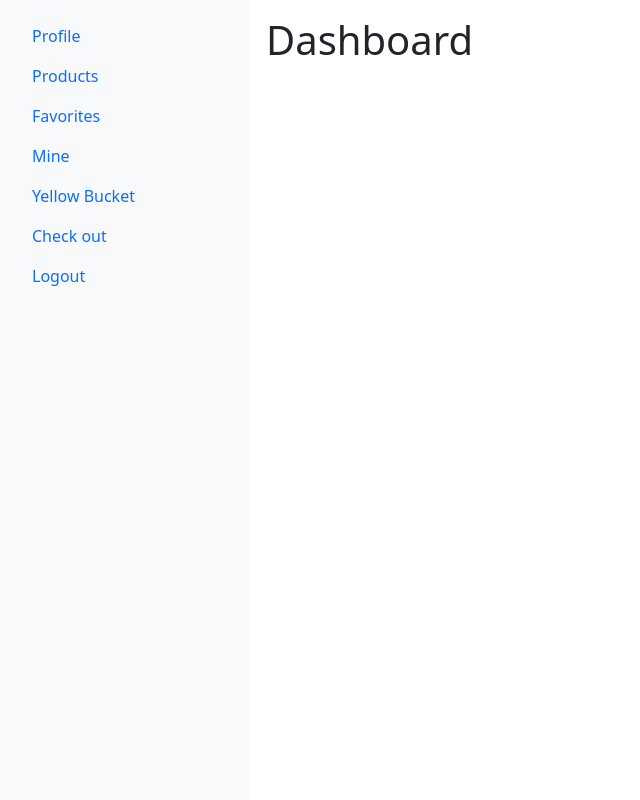
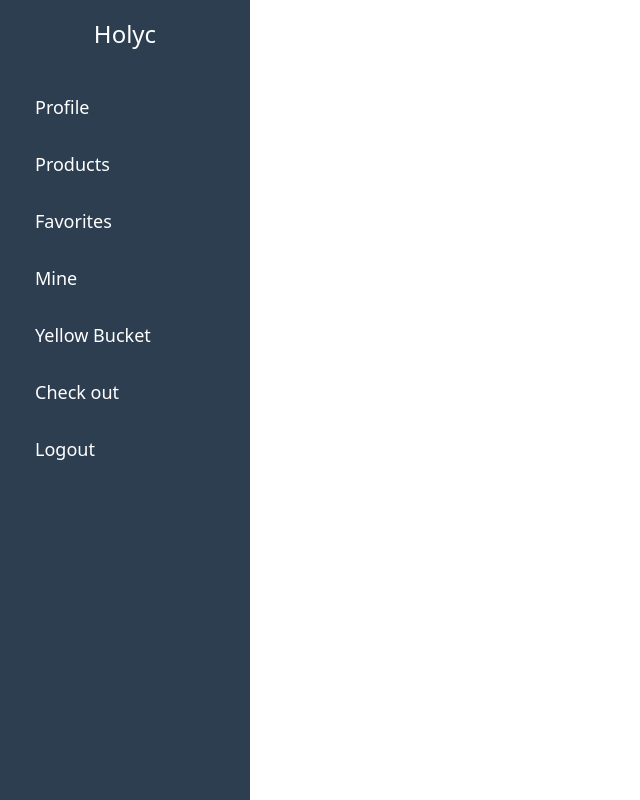
Before and after one commit to magdadaroraul/holyc, a React (Vite) app: page /dashboard in a window 1280 px wide. Shown: the whole page, without its empty margins (0-640 px from the left). Built offline with nearby package versions, Linux system fonts and the light colour scheme.

Commit message:
sidebar changes

```diff
--- a/src/components/Dashboard.jsx
+++ b/src/components/Dashboard.jsx
@@ -6,10 +6,6 @@ const Dashboard = () => {
   return (
     <div className="d-flex">
       <Sidebar />
-      <div className="flex-grow-1 p-3">
-        <h1>Dashboard</h1>
-        <Outlet />
-      </div>
     </div>
   );
 };
--- /dev/null
+++ b/src/components/Sidebar.css
@@ -0,0 +1,31 @@
+.sidebar {
+    width: 250px;
+    background-color: #2c3e50;
+    color: #fff;
+    padding: 20px;
+    display: flex;
+    flex-direction: column;
+    height: 100vh;
+  }
+
+  .logo {
+    text-align: center;
+    font-size: 24px;
+    margin-bottom: 30px;
+  }
+
+  .nav-links {
+    list-style: none;
+    padding: 0;
+  }
+
+  .nav-links li {
+    padding: 15px;
+    font-size: 18px;
+    cursor: pointer;
+  }
+
+  .nav-links li:hover {
+    background-color: #34495e;
+    border-radius: 5px;
+  }
--- a/src/components/Sidebar.jsx
+++ b/src/components/Sidebar.jsx
@@ -1,10 +1,12 @@
 import React from 'react';
 import { Link } from 'react-router-dom';
+import './Sidebar.css';
 
 const Sidebar = () => {
   return (
-    <div className="d-flex flex-column p-3 bg-light" style={{ width: '250px', height: '100vh' }}>
-      <ul className="nav nav-pills flex-column mb-auto">
+    <div className="sidebar" style={{ width: '250px', height: '100vh' }}>
+      <h2 className="logo">Holyc</h2>
+      <ul className="nav-links">
         <li className="nav-item">
           <Link to="/dashboard/profile" className="nav-link">
             Profile
```
